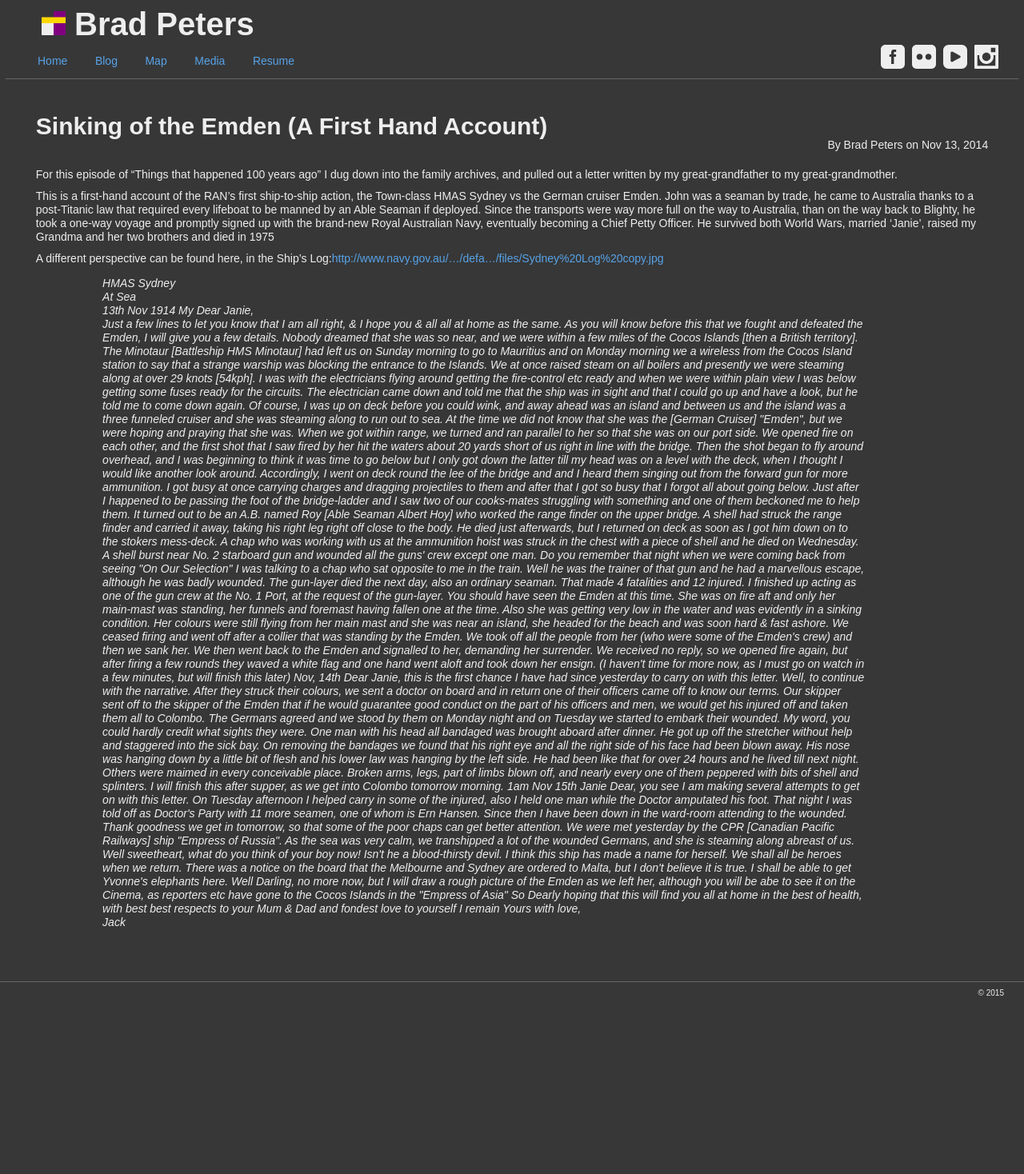
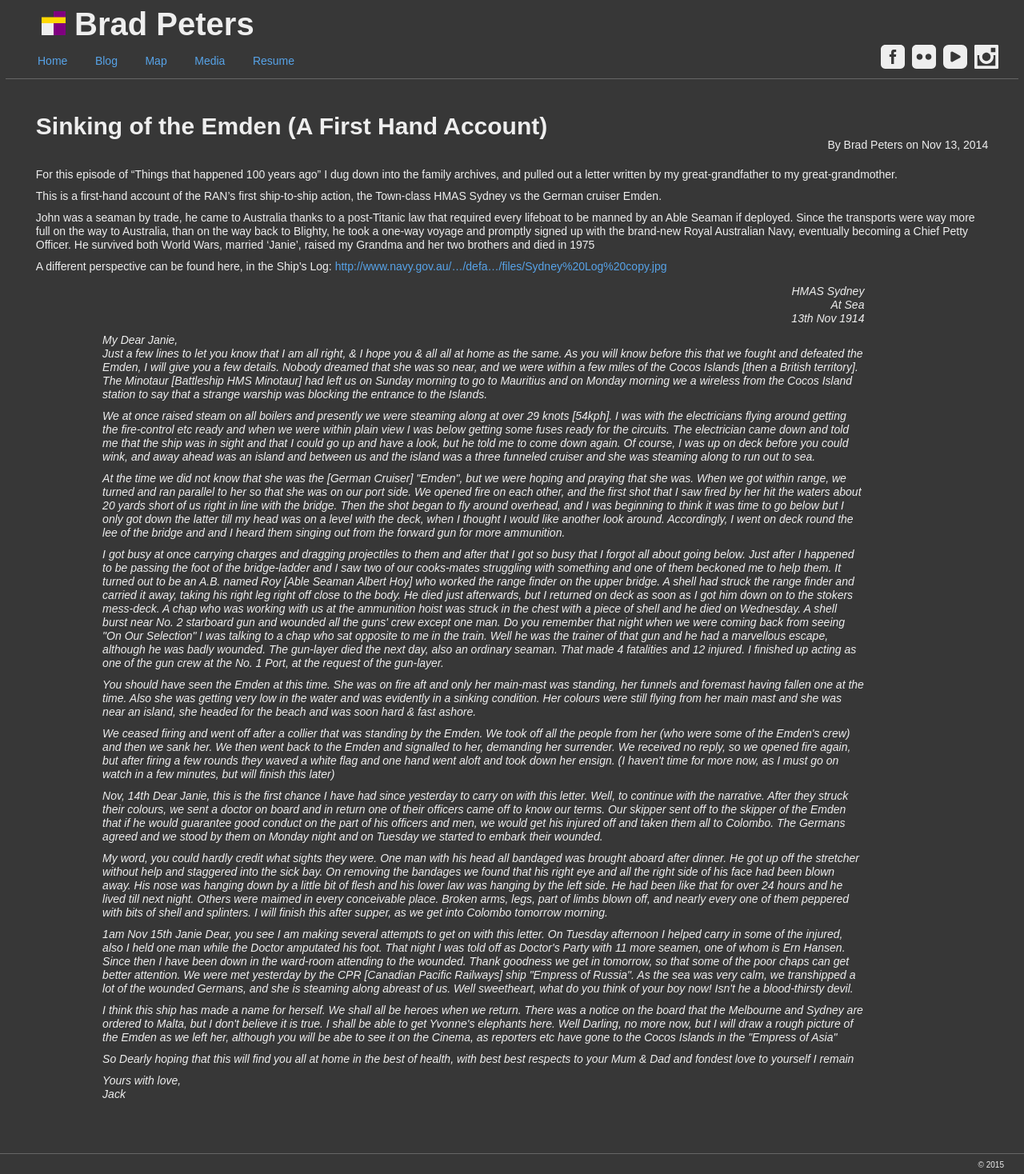
Before and after one commit to ubersejanus/ubersejanus.github.io, a Jekyll site: the page built from blog/_posts/2014-11-13-sydney-emden-letter.md, in a window 1280 px wide. Shown: the whole page at 80% size. Built offline with Jekyll 4.4.1, drawn with Linux system fonts in a browser that asks for light colours; Markdown is read by kramdown in place of the engine named in the settings; comment, search, counter and statistics services are not loaded; before the commit the page ends 1253 px from its top, so only the background shows below that.

Commit message:
blockquote fix

```diff
--- a/blog/_posts/2014-11-13-sydney-emden-letter.md
+++ b/blog/_posts/2014-11-13-sydney-emden-letter.md
@@ -10,37 +10,25 @@ tags:
 For this episode of "Things that happened 100 years ago" I dug down into the family archives, and pulled out a letter written by my great-grandfather to my great-grandmother.
 
 This is a first-hand account of the RAN's first ship-to-ship action, the Town-class HMAS Sydney vs the German cruiser Emden.
+
 <!--more-->
+
 John was a seaman by trade, he came to Australia thanks to a post-Titanic law that required every lifeboat to be manned by an Able Seaman if deployed. Since the transports were way more full on the way to Australia, than on the way back to Blighty, he took a one-way voyage and promptly signed up with the brand-new Royal Australian Navy, eventually becoming a Chief Petty Officer. He survived both World Wars, married 'Janie', raised my Grandma and her two brothers and died in 1975
 
-A different perspective can be found here, in the Ship's Log:<a href="http://www.navy.gov.au/sites/default/files/Sydney%20Log%20copy.jpg" target="_blank" rel="nofollow">http://www.navy.gov.au/…/defa…/files/Sydney%20Log%20copy.jpg</a>
+A different perspective can be found here, in the Ship's Log: <a href="/blog/assets/2014-11/sydney-log.jpg" target="_blank" rel="nofollow">http://www.navy.gov.au/…/defa…/files/Sydney%20Log%20copy.jpg</a>
 
-
-<blockquote><span style="text-align:right;">HMAS Sydney<br>
-At Sea<br>
-13th Nov 1914</span>
-
-My Dear Janie,<br>
-Just a few lines to let you know that I am all right, &amp; I hope you &amp; all all at home as the same. As you will know before this that we fought and defeated the Emden, I will give you a few details. Nobody dreamed that she was so near, and we were within a few miles of the Cocos Islands [then a British territory]. The Minotaur [Battleship HMS Minotaur] had left us on Sunday morning to go to Mauritius and on Monday morning we a wireless from the Cocos Island station to say that a strange warship was blocking the entrance to the Islands.
-
-We at once raised steam on all boilers and presently we were steaming along at over 29 knots [54kph]. I was with the electricians flying around getting the fire-control etc ready and when we were within plain view I was below getting some fuses ready for the circuits. The electrician came down and told me that the ship was in sight and that I could go up and have a look, but he told me to come down again. Of course, I was up on deck before you could wink, and away ahead was an island and between us and the island was a three funneled cruiser and she was steaming along to run out to sea.
-
-At the time we did not know that she was the [German Cruiser] "Emden", but we were hoping and praying that she was. When we got within range, we turned and ran parallel to her so that she was on our port side. We opened fire on each other, and the first shot that I saw fired by her hit the waters about 20 yards short of us right in line with the bridge. Then the shot began to fly around overhead, and I was beginning to think it was time to go below but I only got down the latter till my head was on a level with the deck, when I thought I would like another look around. Accordingly, I went on deck round the lee of the bridge and and I heard them singing out from the forward gun for more ammunition.
-
-I got busy at once carrying charges and dragging projectiles to them and after that I got so busy that I forgot all about going below. Just after I happened to be passing the foot of the bridge-ladder and I saw two of our cooks-mates struggling with something and one of them beckoned me to help them. It turned out to be an A.B. named Roy [Able Seaman Albert Hoy] who worked the range finder on the upper bridge. A shell had struck the range finder and carried it away, taking his right leg right off close to the body. He died just afterwards, but I returned on deck as soon as I got him down on to the stokers mess-deck. A chap who was working with us at the ammunition hoist was struck in the chest with a piece of shell and he died on Wednesday. A shell burst near No. 2 starboard gun and wounded all the guns' crew except one man. Do you remember that night when we were coming back from seeing "On Our Selection" I was talking to a chap who sat opposite to me in the train. Well he was the trainer of that gun and he had a marvellous escape, although he was badly wounded. The gun-layer died the next day, also an ordinary seaman. That made 4 fatalities and 12 injured. I finished up acting as one of the gun crew at the No. 1 Port, at the request of the gun-layer.
-
-You should have seen the Emden at this time. She was on fire aft and only her main-mast was standing, her funnels and foremast having fallen one at the time. Also she was getting very low in the water and was evidently in a sinking condition. Her colours were still flying from her main mast and she was near an island, she headed for the beach and was soon hard &amp; fast ashore.
-
-We ceased firing and went off after a collier that was standing by the Emden. We took off all the people from her (who were some of the Emden's crew) and then we sank her. We then went back to the Emden and signalled to her, demanding her surrender. We received no reply, so we opened fire again, but after firing a few rounds they waved a white flag and one hand went aloft and took down her ensign. (I haven't time for more now, as I must go on watch in a few minutes, but will finish this later)
-
-Nov, 14th Dear Janie, this is the first chance I have had since yesterday to carry on with this letter. Well, to continue with the narrative. After they struck their colours, we sent a doctor on board and in return one of their officers came off to know our terms. Our skipper sent off to the skipper of the Emden that if he would guarantee good conduct on the part of his officers and men, we would get his injured off and taken them all to Colombo. The Germans agreed and we stood by them on Monday night and on Tuesday we started to embark their wounded.
-
-My word, you could hardly credit what sights they were. One man with his head all bandaged was brought aboard after dinner. He got up off the stretcher without help and staggered into the sick bay. On removing the bandages we found that his right eye and all the right side of his face had been blown away. His nose was hanging down by a little bit of flesh and his lower law was hanging by the left side. He had been like that for over 24 hours and he lived till next night. Others were maimed in every conceivable place. Broken arms, legs, part of limbs blown off, and nearly every one of them peppered with bits of shell and splinters. I will finish this after supper, as we get into Colombo tomorrow morning.
-
-1am Nov 15th Janie Dear, you see I am making several attempts to get on with this letter. On Tuesday afternoon I helped carry in some of the injured, also I held one man while the Doctor amputated his foot. That night I was told off as Doctor's Party with 11 more seamen, one of whom is Ern Hansen. Since then I have been down in the ward-room attending to the wounded. Thank goodness we get in tomorrow, so that some of the poor chaps can get better attention. We were met yesterday by the CPR [Canadian Pacific Railways] ship "Empress of Russia". As the sea was very calm, we transhipped a lot of the wounded Germans, and she is steaming along abreast of us. Well sweetheart, what do you think of your boy now! Isn't he a blood-thirsty devil.
-
-I think this ship has made a name for herself. We shall all be heroes when we return. There was a notice on the board that the Melbourne and Sydney are ordered to Malta, but I don't believe it is true. I shall be able to get Yvonne's elephants here. Well Darling, no more now, but I will draw a rough picture of the Emden as we left her, although you will be abe to see it on the Cinema, as reporters etc have gone to the Cocos Islands in the "Empress of Asia"
-
-So Dearly hoping that this will find you all at home in the best of health, with best best respects to your Mum &amp; Dad and fondest love to yourself I remain
-Yours with love,<br>
-Jack</blockquote>
+<blockquote>
+  <p style="text-align:right;">HMAS Sydney<br>At Sea<br>13th Nov 1914</p>
+  <p>My Dear Janie,<br>Just a few lines to let you know that I am all right, &amp; I hope you &amp; all all at home as the same. As you will know before this that we fought and defeated the Emden, I will give you a few details. Nobody dreamed that she was so near, and we were within a few miles of the Cocos Islands [then a British territory]. The Minotaur [Battleship HMS Minotaur] had left us on Sunday morning to go to Mauritius and on Monday morning we a wireless from the Cocos Island station to say that a strange warship was blocking the entrance to the Islands.</p>
+  <p>We at once raised steam on all boilers and presently we were steaming along at over 29 knots [54kph]. I was with the electricians flying around getting the fire-control etc ready and when we were within plain view I was below getting some fuses ready for the circuits. The electrician came down and told me that the ship was in sight and that I could go up and have a look, but he told me to come down again. Of course, I was up on deck before you could wink, and away ahead was an island and between us and the island was a three funneled cruiser and she was steaming along to run out to sea.</p>
+  <p>At the time we did not know that she was the [German Cruiser] "Emden", but we were hoping and praying that she was. When we got within range, we turned and ran parallel to her so that she was on our port side. We opened fire on each other, and the first shot that I saw fired by her hit the waters about 20 yards short of us right in line with the bridge. Then the shot began to fly around overhead, and I was beginning to think it was time to go below but I only got down the latter till my head was on a level with the deck, when I thought I would like another look around. Accordingly, I went on deck round the lee of the bridge and and I heard them singing out from the forward gun for more ammunition.</p>
+  <p>I got busy at once carrying charges and dragging projectiles to them and after that I got so busy that I forgot all about going below. Just after I happened to be passing the foot of the bridge-ladder and I saw two of our cooks-mates struggling with something and one of them beckoned me to help them. It turned out to be an A.B. named Roy [Able Seaman Albert Hoy] who worked the range finder on the upper bridge. A shell had struck the range finder and carried it away, taking his right leg right off close to the body. He died just afterwards, but I returned on deck as soon as I got him down on to the stokers mess-deck. A chap who was working with us at the ammunition hoist was struck in the chest with a piece of shell and he died on Wednesday. A shell burst near No. 2 starboard gun and wounded all the guns' crew except one man. Do you remember that night when we were coming back from seeing "On Our Selection" I was talking to a chap who sat opposite to me in the train. Well he was the trainer of that gun and he had a marvellous escape, although he was badly wounded. The gun-layer died the next day, also an ordinary seaman. That made 4 fatalities and 12 injured. I finished up acting as one of the gun crew at the No. 1 Port, at the request of the gun-layer.</p>
+  <p>You should have seen the Emden at this time. She was on fire aft and only her main-mast was standing, her funnels and foremast having fallen one at the time. Also she was getting very low in the water and was evidently in a sinking condition. Her colours were still flying from her main mast and she was near an island, she headed for the beach and was soon hard &amp; fast ashore.</p>
+  <p>We ceased firing and went off after a collier that was standing by the Emden. We took off all the people from her (who were some of the Emden's crew) and then we sank her. We then went back to the Emden and signalled to her, demanding her surrender. We received no reply, so we opened fire again, but after firing a few rounds they waved a white flag and one hand went aloft and took down her ensign. (I haven't time for more now, as I must go on watch in a few minutes, but will finish this later)</p>
+  <p>Nov, 14th Dear Janie, this is the first chance I have had since yesterday to carry on with this letter. Well, to continue with the narrative. After they struck their colours, we sent a doctor on board and in return one of their officers came off to know our terms. Our skipper sent off to the skipper of the Emden that if he would guarantee good conduct on the part of his officers and men, we would get his injured off and taken them all to Colombo. The Germans agreed and we stood by them on Monday night and on Tuesday we started to embark their wounded.</p>
+  <p>My word, you could hardly credit what sights they were. One man with his head all bandaged was brought aboard after dinner. He got up off the stretcher without help and staggered into the sick bay. On removing the bandages we found that his right eye and all the right side of his face had been blown away. His nose was hanging down by a little bit of flesh and his lower law was hanging by the left side. He had been like that for over 24 hours and he lived till next night. Others were maimed in every conceivable place. Broken arms, legs, part of limbs blown off, and nearly every one of them peppered with bits of shell and splinters. I will finish this after supper, as we get into Colombo tomorrow morning.</p>
+  <p>1am Nov 15th Janie Dear, you see I am making several attempts to get on with this letter. On Tuesday afternoon I helped carry in some of the injured, also I held one man while the Doctor amputated his foot. That night I was told off as Doctor's Party with 11 more seamen, one of whom is Ern Hansen. Since then I have been down in the ward-room attending to the wounded. Thank goodness we get in tomorrow, so that some of the poor chaps can get better attention. We were met yesterday by the CPR [Canadian Pacific Railways] ship "Empress of Russia". As the sea was very calm, we transhipped a lot of the wounded Germans, and she is steaming along abreast of us. Well sweetheart, what do you think of your boy now! Isn't he a blood-thirsty devil.</p>
+  <p>I think this ship has made a name for herself. We shall all be heroes when we return. There was a notice on the board that the Melbourne and Sydney are ordered to Malta, but I don't believe it is true. I shall be able to get Yvonne's elephants here. Well Darling, no more now, but I will draw a rough picture of the Emden as we left her, although you will be abe to see it on the Cinema, as reporters etc have gone to the Cocos Islands in the "Empress of Asia"</p>
+  <p>So Dearly hoping that this will find you all at home in the best of health, with best best respects to your Mum &amp; Dad and fondest love to yourself I remain</p>
+  <p>Yours with love,<br>Jack</p>
+</blockquote>
```
Also changed, not shown: blog/assets/2014-11/sydney-log.jpg (added).
